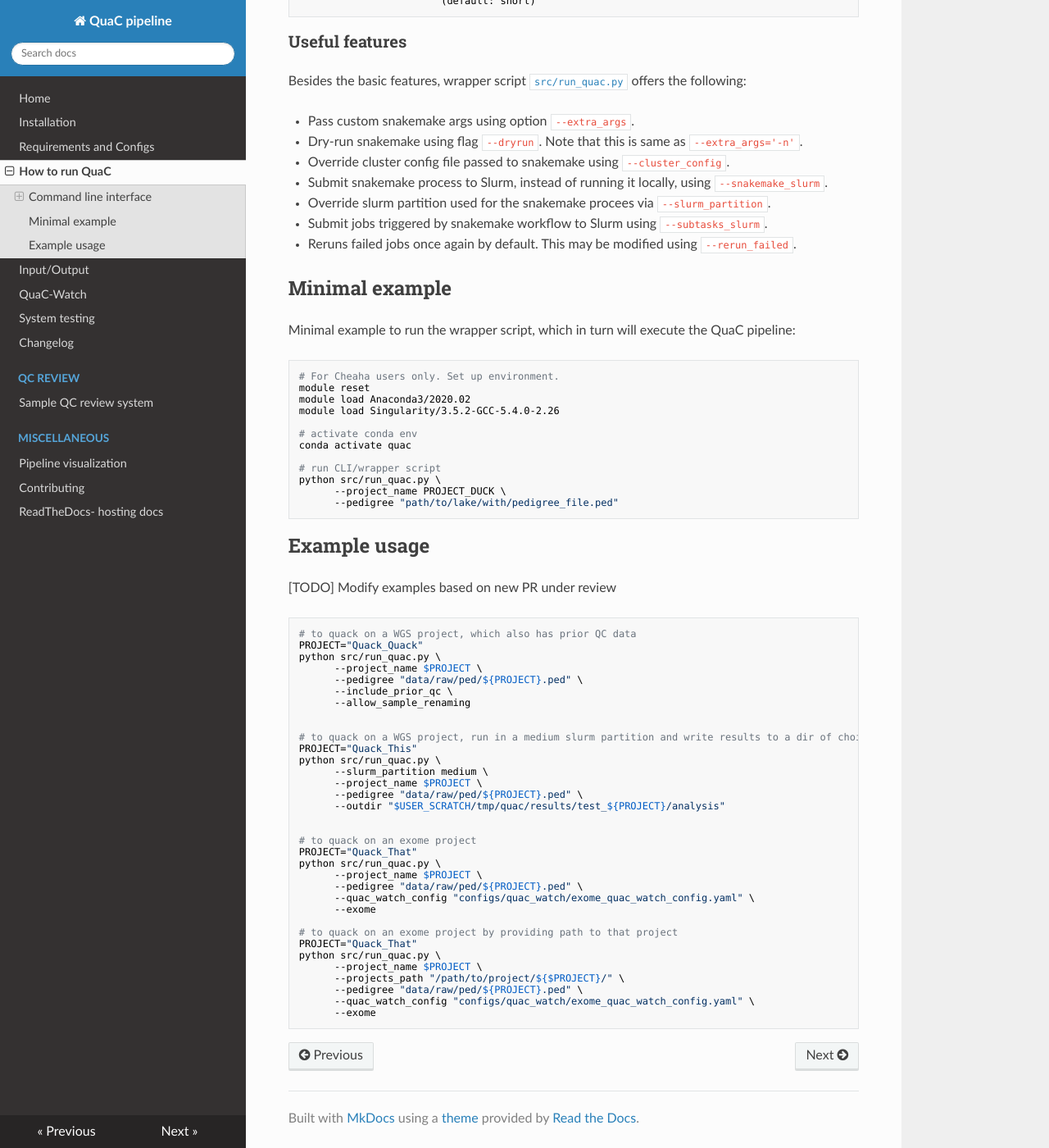
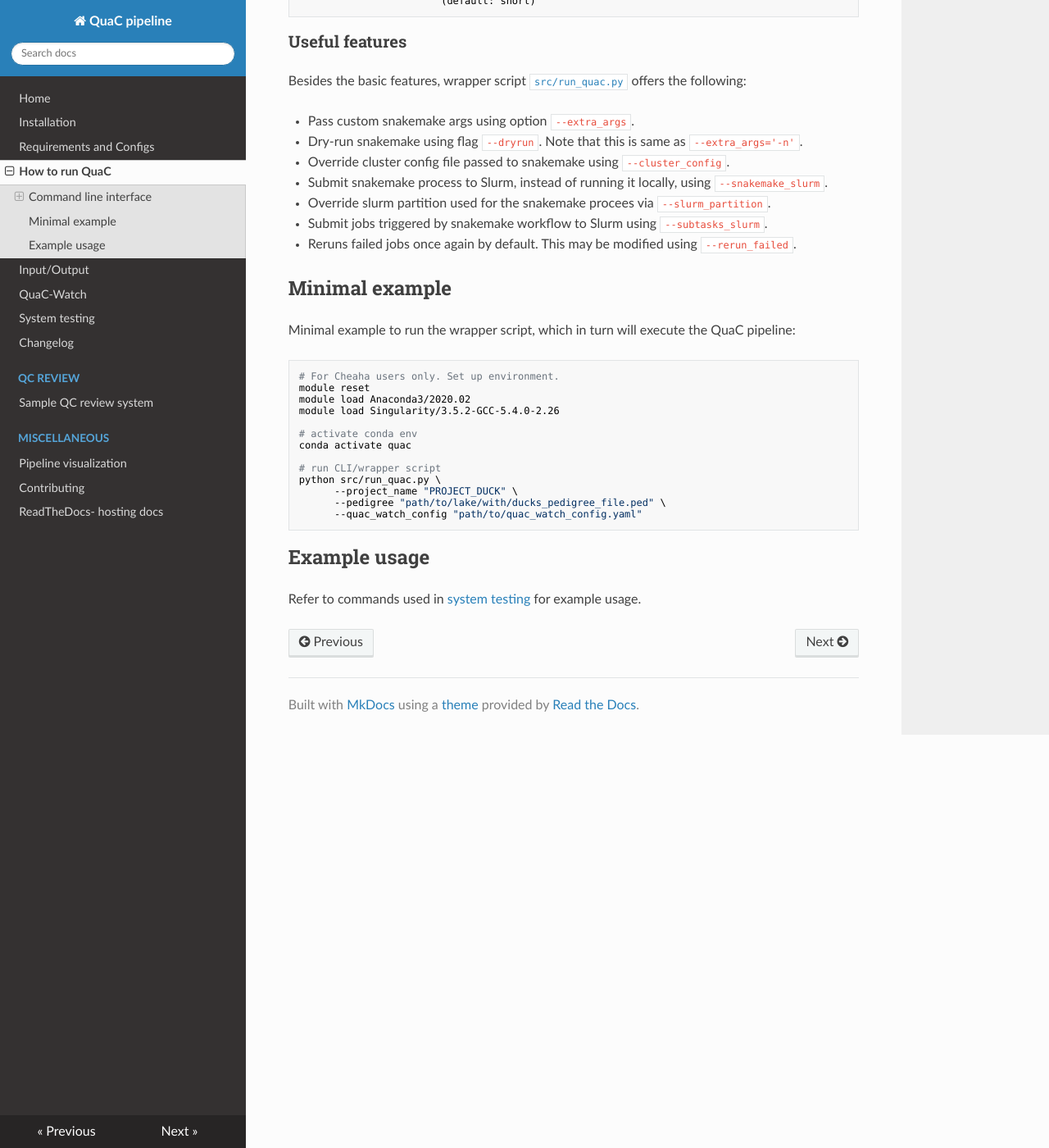
Before and after one commit to uab-cgds-worthey/quac, an MkDocs documentation site: the page built from docs/quac_cli.md, in a window 1280 px wide and 1400 px high, scrolled down 1242 px. Shown: the whole window at 82% size. Built offline with MkDocs 1.6.1, drawn with Linux system fonts in a browser that asks for light colours; nearby versions of some CDN libraries.

Commit message:
cleans up example CLI usage

````diff
--- a/docs/quac_cli.md
+++ b/docs/quac_cli.md
@@ -102,47 +102,11 @@ conda activate quac
 
 # run CLI/wrapper script
 python src/run_quac.py \
-      --project_name PROJECT_DUCK \
-      --pedigree "path/to/lake/with/pedigree_file.ped"
+      --project_name "PROJECT_DUCK" \
+      --pedigree "path/to/lake/with/ducks_pedigree_file.ped" \
+      --quac_watch_config "path/to/quac_watch_config.yaml"
 ```
 
 ## Example usage
 
-[TODO] Modify examples based on new PR under review
-
-```sh
-# to quack on a WGS project, which also has prior QC data
-PROJECT="Quack_Quack"
-python src/run_quac.py \
-      --project_name $PROJECT \
-      --pedigree "data/raw/ped/${PROJECT}.ped" \
-      --include_prior_qc \
-      --allow_sample_renaming
-
-
-# to quack on a WGS project, run in a medium slurm partition and write results to a dir of choice
-PROJECT="Quack_This"
-python src/run_quac.py \
-      --slurm_partition medium \
-      --project_name $PROJECT \
-      --pedigree "data/raw/ped/${PROJECT}.ped" \
-      --outdir "$USER_SCRATCH/tmp/quac/results/test_${PROJECT}/analysis"
-
-
-# to quack on an exome project
-PROJECT="Quack_That"
-python src/run_quac.py \
-      --project_name $PROJECT \
-      --pedigree "data/raw/ped/${PROJECT}.ped" \
-      --quac_watch_config "configs/quac_watch/exome_quac_watch_config.yaml" \
-      --exome
-
-# to quack on an exome project by providing path to that project
-PROJECT="Quack_That"
-python src/run_quac.py \
-      --project_name $PROJECT \
-      --projects_path "/path/to/project/${$PROJECT}/" \
-      --pedigree "data/raw/ped/${PROJECT}.ped" \
-      --quac_watch_config "configs/quac_watch/exome_quac_watch_config.yaml" \
-      --exome
-```
+Refer to commands used in [system testing](./system_testing.md) for example usage.
````
Also changed, not shown: docs/system_testing.md (+1 -1 lines).
